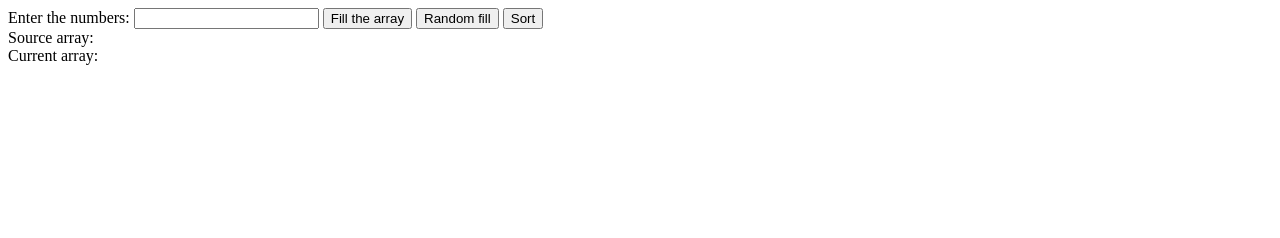
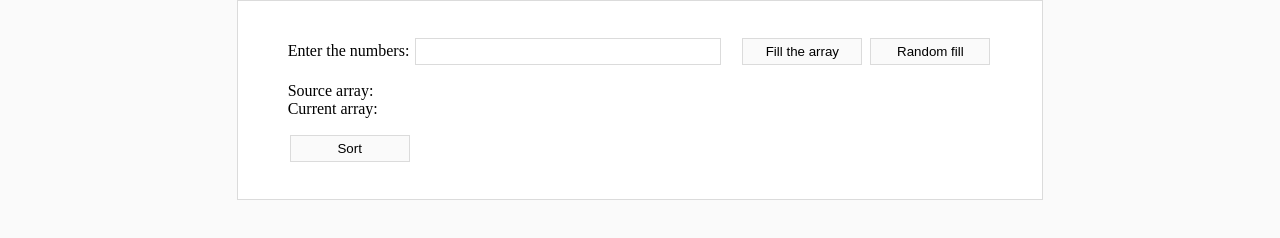
Before and after one commit to Jagailo/QucikSortDemo, a plain HTML site: page index.html in a window 1280 px wide. Drawn offline with Linux system fonts and the light colour scheme.

Commit message:
Completed CSS side.

```diff
--- a/css/style.css
+++ b/css/style.css
@@ -1,10 +1,59 @@
+html, body {
+	margin: 0;
+	padding: 0;
+}
+
+body {
+	background: #FAFAFA;
+	display: flex;
+	justify-content: center;
+	align-items: center;
+}
+
+.content {
+	background: #FFFFFF;
+	border: 1px solid #DBDBDB;
+	padding: 20px 50px;
+}
+
+.content > div {
+	margin: 15px 0;
+}
+
+input {
+	outline: none;
+	border: 1px solid #DBDBDB;
+	border-radius: 0;
+}
+
+input[type="text"] {
+	width: 300px;
+	height: 25px;
+	padding: 0 2px;
+}
+
+input[type="button"] {
+	background: #FAFAFA;
+	height: 27px;
+	width: 120px;
+    margin: 2px;
+}
+
+input[type="button"]:hover {
+	background: #F4F4F4;
+}
+
+#arrayInput {
+	margin: 0 15px 0 2px;
+}
+
 .array-elem-cell {
 	padding: 2px 4px 0 4px;
 	margin: 2px;
-	background: #F4F4F4;
+	background: #FAFAFA;
 	min-width: 14px;
 	height: 20px;
 	display: inline-block;
 	text-align: center;
-	border: 1px solid #CECECE;
+	border: 1px solid #DBDBDB;
 }
--- a/index.html
+++ b/index.html
@@ -2,22 +2,31 @@
 <html lang="en">
 <head>
 	<meta charset="utf-8">
-	<title>Sorts</title>
+	<title>AlgoJS - Quick sort demo by Alexey Yagelo</title>
 
+	<link rel="shortcut icon" type="image/png" href="favicon.png"/>
 	<link href="./css/style.css" rel="stylesheet">
 </head>
 <body>
-	<label for="array-input">Enter the numbers:</label>
-	<input type="text" name="array-input" id="arrayInput">
-	<input type="button" onclick="fillArray()" value="Fill the array">
-	<input type="button" onclick="randomFill()" value="Random fill">
+	<div class="content">
+		<div>
+			<label for="array-input">Enter the numbers:</label>
+			<input type="text" name="array-input" id="arrayInput">
+			<input type="button" onclick="fillArray()" value="Fill the array">
+			<input type="button" onclick="randomFill()" value="Random fill">
+		</div>
 
-	<input type="button" onclick="sortArray()" value="Sort">
+		<div>
+			<span>Source array:</span>
+			<div id="sourceArray"></div>
+			<span>Current array:</span>
+			<div id="currentArray"></div>
+		</div>
 
-	<div>Source array:</div>
-	<div id="sourceArray"></div>
-	<div>Current array:</div>
-	<div id="currentArray"></div>
+		<div>
+			<input type="button" onclick="sortArray()" value="Sort">
+		</div>
+	</div>
 
 	<script src="./js/logic.js"></script>
 	<script src="./js/quickSort.js"></script>
--- a/js/logic.js
+++ b/js/logic.js
@@ -10,10 +10,10 @@ function getConverArray(array) {
 	return array;
 }
 
-function printArray(array, HTMLIDTag) {
+function printArray(array, TagID) {
 	var str = '';
 	for (var i = 0; i < array.length; i++) {
 		str += '<span class="array-elem-cell">' + array[i] + '</span>';
 	}
-	document.getElementById(HTMLIDTag).innerHTML = str;
+	document.getElementById(TagID).innerHTML = str;
 }
```
Also changed, not shown: favicon.png (added).
